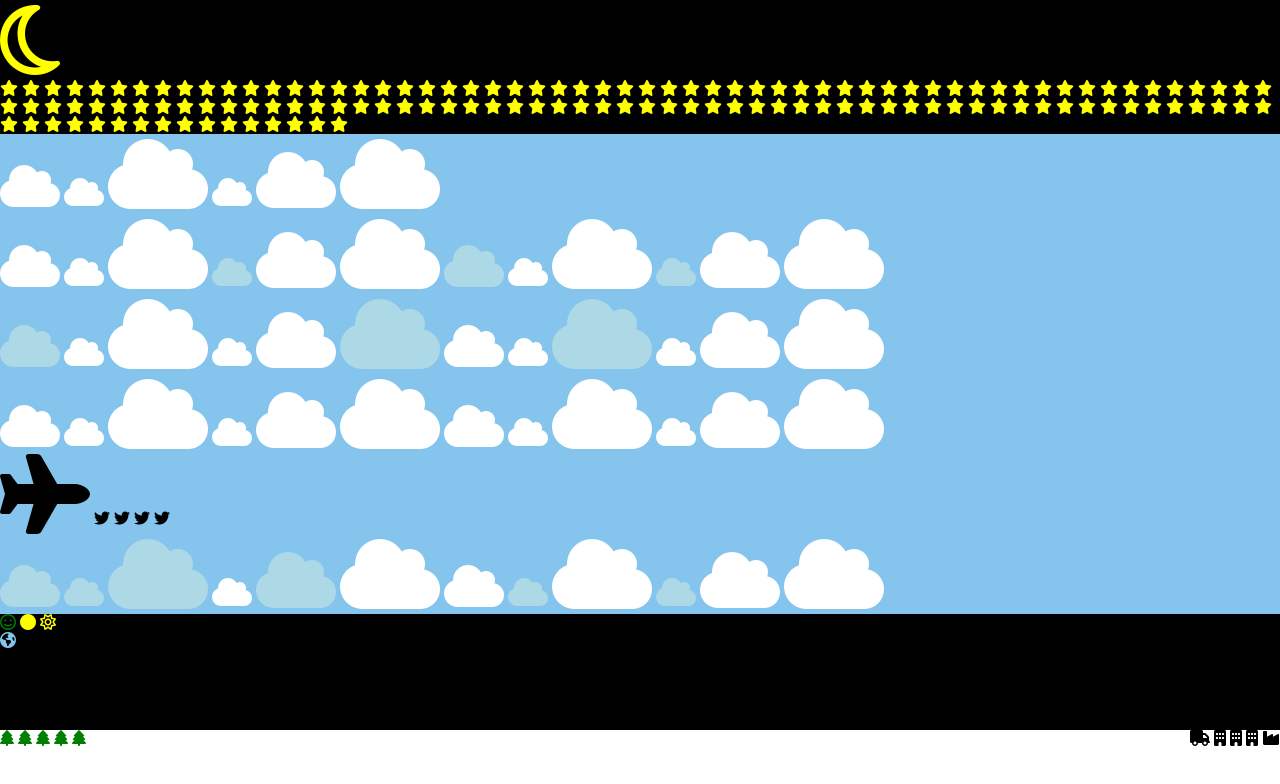
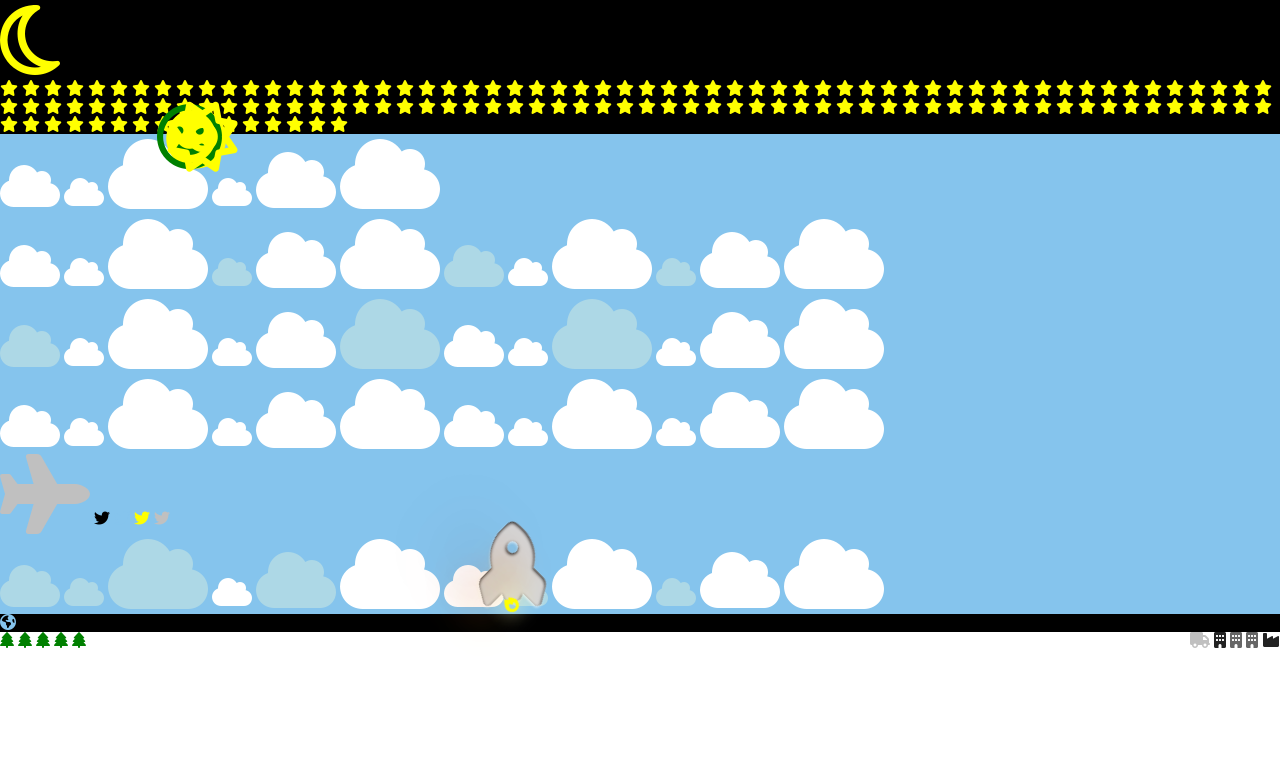
Before and after one commit to benlagrone/webtrendsSideScroller, a website: page index-v2.html in a window 1280 px wide. Drawn offline with Linux system fonts and the light colour scheme.

Commit message:
updates to the CSS for elements

```diff
--- a/index-v2.html
+++ b/index-v2.html
@@ -18,8 +18,62 @@
         .green{color:green}
         .white{color:white;}
         .yellow{color:yellow}
+        .grey-1{color:#222222}
+        .grey-2{color:#666}
+        .silver{color:silver}
+
         .left{float:left}
         .right{float:right}
+
+        #sky{
+            overflow:hidden;
+        }
+        #sun{
+            position:fixed;
+            top:100px;
+            left:100px;
+            font-size:5px;
+        }
+        #sun > i{font-size:12em;}
+        #sun > :first-child{position:relative;left: 57px;font-size:13em;}
+        #sun > :last-child{position:relative;left: -60px;top:2px;font-size:14em;}
+
+        #rocket > span{
+            -ms-transform: rotate(7deg);
+            -webkit-transform: rotate(7deg);
+            transform: rotate(315deg);
+            position: fixed;
+            left: 40%;
+        }
+        #rocket > span > i:first-child{
+            position: fixed;
+            bottom: 3%;
+            left: 40%;
+            text-shadow: 1px 1px #666;
+        }
+        #rocket > span > i:nth-child(2) {
+            position: fixed;
+            bottom: 3.2%;
+            left: 39.8%;
+            background-color: #333;
+            -webkit-background-clip: text;
+            -moz-background-clip: text;
+            background-clip: text;
+            color: transparent;
+            text-shadow: rgba(255,255,255,0.8) -1px 1px 3px;
+        }
+        .fa-fire {
+            position: fixed;
+            bottom: 12px;
+            left: 12px;
+            text-shadow: 0 0 20px #fefcc9,
+            10px -10px 30px #feec85,
+            -20px -20px 40px #ffae34,
+            20px -30px 35px #ec760c,
+            -20px -40px 40px #cd4606,
+            0 -50px 65px #973716,
+            10px -70px 70px #451b0e;
+        }
     </style>
 </head>
 <body>
@@ -237,11 +291,11 @@
                     <i class="fa fa-cloud fa-4x white"></i>
                     <i class="fa fa-cloud fa-5x white"></i>
                 </div>
-                <i class="fa fa-plane fa-5x"></i>
-                <i class="fa fa-twitter"></i>
-                <i class="fa fa-twitter"></i>
-                <i class="fa fa-twitter"></i>
-                <i class="fa fa-twitter"></i>
+                <i class="fa fa-plane fa-5x silver"></i>
+                <i class="fa fa-twitter red"></i>
+                <i class="fa fa-twitter blue"></i>
+                <i class="fa fa-twitter yellow"></i>
+                <i class="fa fa-twitter silver"></i>
             </div>
             <div id="p13" class="row color-0">
                 <div class="clouds">
@@ -271,9 +325,9 @@
             </div>
             <div id="rocket">
             <span>
-                <i class="fa fa-rocket fa-5x"></i>
-                <i class="fa fa-rocket fa-5x"></i>
-                <i class="fa fa-fire"></i>
+                <i class="fa fa-rocket fa-5x grey-1"></i>
+                <i class="fa fa-rocket fa-5x silver"></i>
+                <i class="fa fa-fire yellow"></i>
             </span>
             </div>
         </section>
@@ -287,11 +341,11 @@
                     <i class="fa fa-tree"></i>
                 </div>
                 <div class="right">
-                    <i class="fa fa-truck"></i>
-                    <i class="fa fa-building small"></i>
-                    <i class="fa fa-building small"></i>
-                    <i class="fa fa-building large"></i>
-                    <i class="fa fa-industry large"></i>
+                    <i class="fa fa-truck silver"></i>
+                    <i class="fa fa-building small grey-1"></i>
+                    <i class="fa fa-building small grey-2"></i>
+                    <i class="fa fa-building large grey-2"></i>
+                    <i class="fa fa-industry large grey-1"></i>
                 </div>
             </div>
         </section>
```
Also changed, not shown: index.html (+72 -79 lines).
